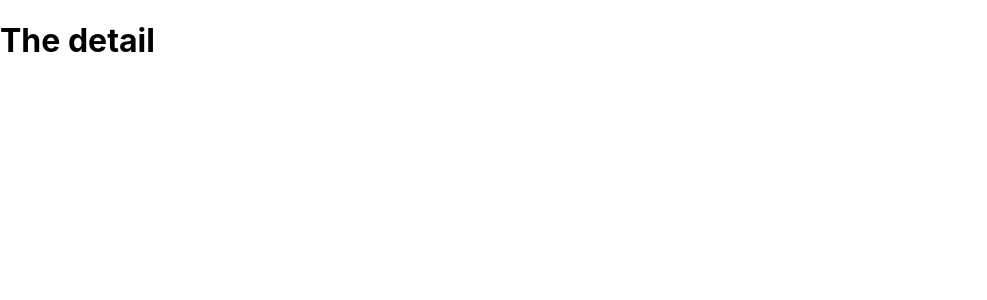
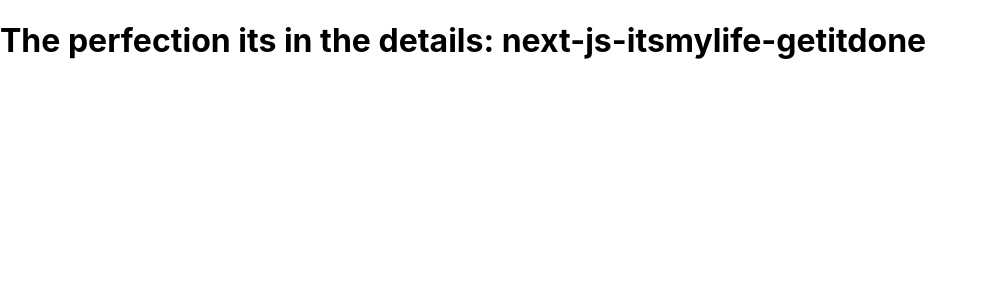
Before and after one commit to zerocool01010/Next.js-UdemyCourseSect, a Next.js app: page /news/next-js-itsmylife-getitdone in a window 1280 px wide. Shown: the top 300 px of the page, without its empty margins (0-987 px from the left). Built offline with nearby package versions, Linux system fonts and the light colour scheme.

Commit message:
Agregamos el Link router hook para trabajar de manera mas reactiva y no todo server side rendering

```diff
--- a/pages/news/[newsValue].js
+++ b/pages/news/[newsValue].js
@@ -9,7 +9,7 @@ function DetailPage() {
 
   return (
     <>
-      <h1>The detail</h1>
+      <h1>The perfection its in the details: {newsV}</h1>
     </>
   );
 }
--- a/pages/news/index.js
+++ b/pages/news/index.js
@@ -1,4 +1,5 @@
 /* path: localhost:X/news  */ //toma el nombre de la carpeta como argumento de url y se dirige al index para renderizar
+import Link from 'next/link'
 
 function NewsPage(){
     return <>
@@ -6,7 +7,7 @@ function NewsPage(){
         The news
     </h1>
     <ul>
-        <li><a href="/news/next-js-itsmylife-getitdone">Next.js, what a great thing to be alive</a></li>
+        <li><Link href="/news/next-js-itsmylife-getitdone">Next.js, what a great thing to be alive</Link></li> {/* con Link evitamos mandar una request al server y volvemos a la reactividad que caracteriza React sin hacer todo server side rendering*/}
         <li>Tomate un te</li>
     </ul>
     </>
```
